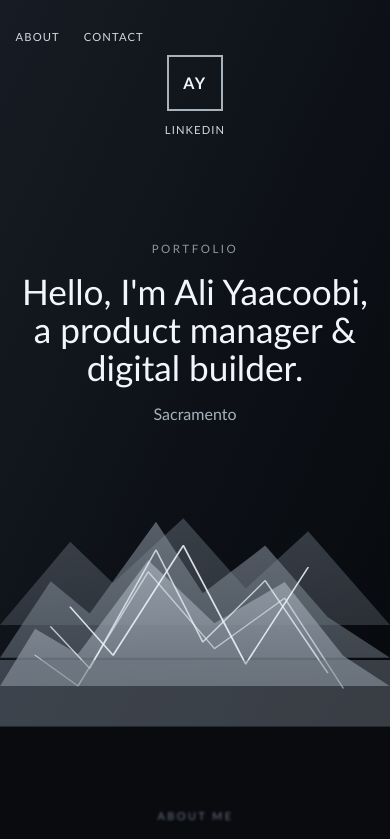
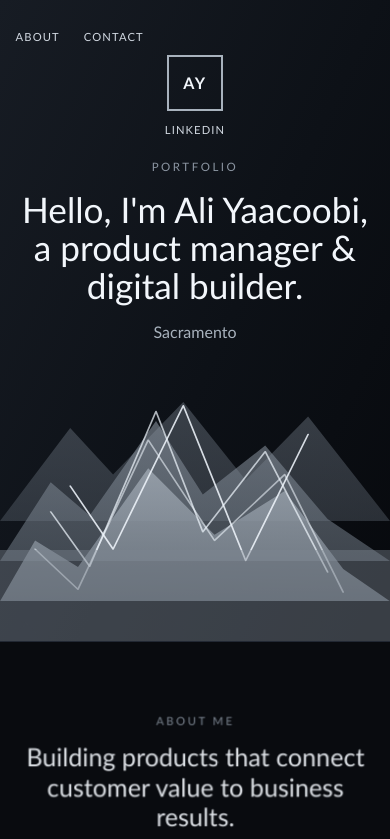
Before and after one commit to AliYaacoobi/aliyaacoobi-site, a Next.js app: page / in a window 390 px wide. Shown: the top 839 px of the page. Built offline with nearby package versions, Linux system fonts and the light colour scheme.

Commit message:
mobile fix 2142026

```diff
--- a/app/globals.css
+++ b/app/globals.css
@@ -405,9 +405,37 @@ a {
     font-size: 1rem;
   }
 
+  .hero {
+    min-height: 76vh;
+  }
+
+  .hero-content {
+    padding-top: 4px;
+    padding-bottom: 8px;
+  }
+
   .mountain-art {
-    min-height: 190px;
-    height: 26vh;
+    min-height: 250px;
+    height: 34vh;
+  }
+
+  .mountain-back {
+    bottom: 42%;
+    height: 145px;
+  }
+
+  .mountain-mid {
+    bottom: 28%;
+    height: 175px;
+  }
+
+  .mountain-front {
+    bottom: 14%;
+    height: 190px;
+  }
+
+  .forest {
+    height: 32%;
   }
 
   .section {
--- a/app/page.tsx
+++ b/app/page.tsx
@@ -67,6 +67,7 @@ export default function Home() {
     const updateSectionMotion = () => {
       const viewportHeight = window.innerHeight;
       const viewportCenter = viewportHeight / 2;
+      const isMobile = window.innerWidth <= 900;
 
       sections.forEach((section) => {
         const rect = section.getBoundingClientRect();
@@ -74,9 +75,9 @@ export default function Home() {
         const distance = Math.abs(viewportCenter - sectionCenter);
         const normalized = Math.min(distance / (viewportHeight * 0.72), 1);
 
-        const scale = 1 - normalized * 0.14;
-        const opacity = 1 - normalized * 0.64;
-        const blur = normalized * 4;
+        const scale = isMobile ? 1 - normalized * 0.05 : 1 - normalized * 0.14;
+        const opacity = isMobile ? 1 - normalized * 0.2 : 1 - normalized * 0.64;
+        const blur = isMobile ? normalized * 0.35 : normalized * 4;
 
         section.style.setProperty("--section-scale", scale.toFixed(3));
         section.style.setProperty("--section-opacity", opacity.toFixed(3));
```
